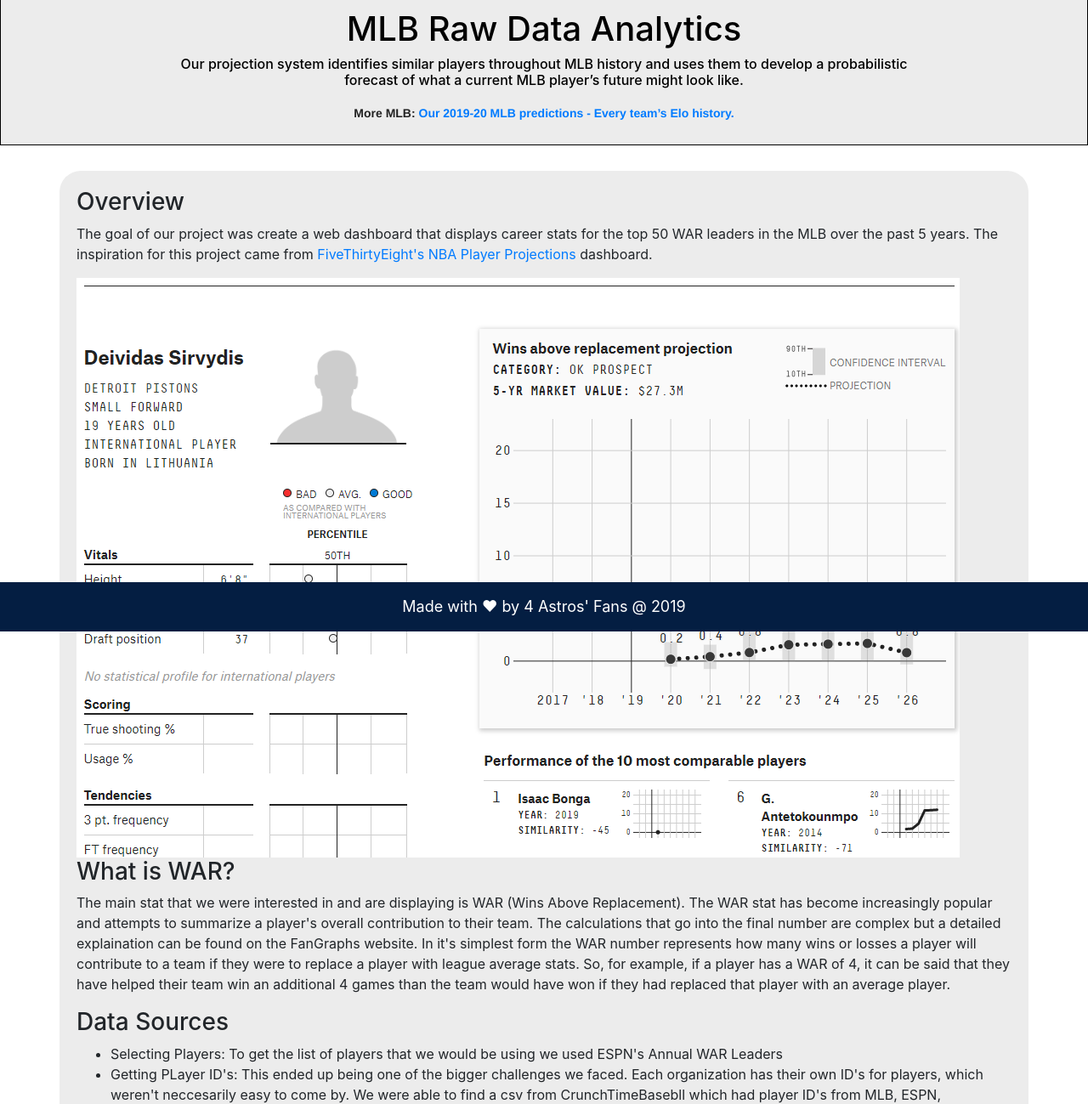
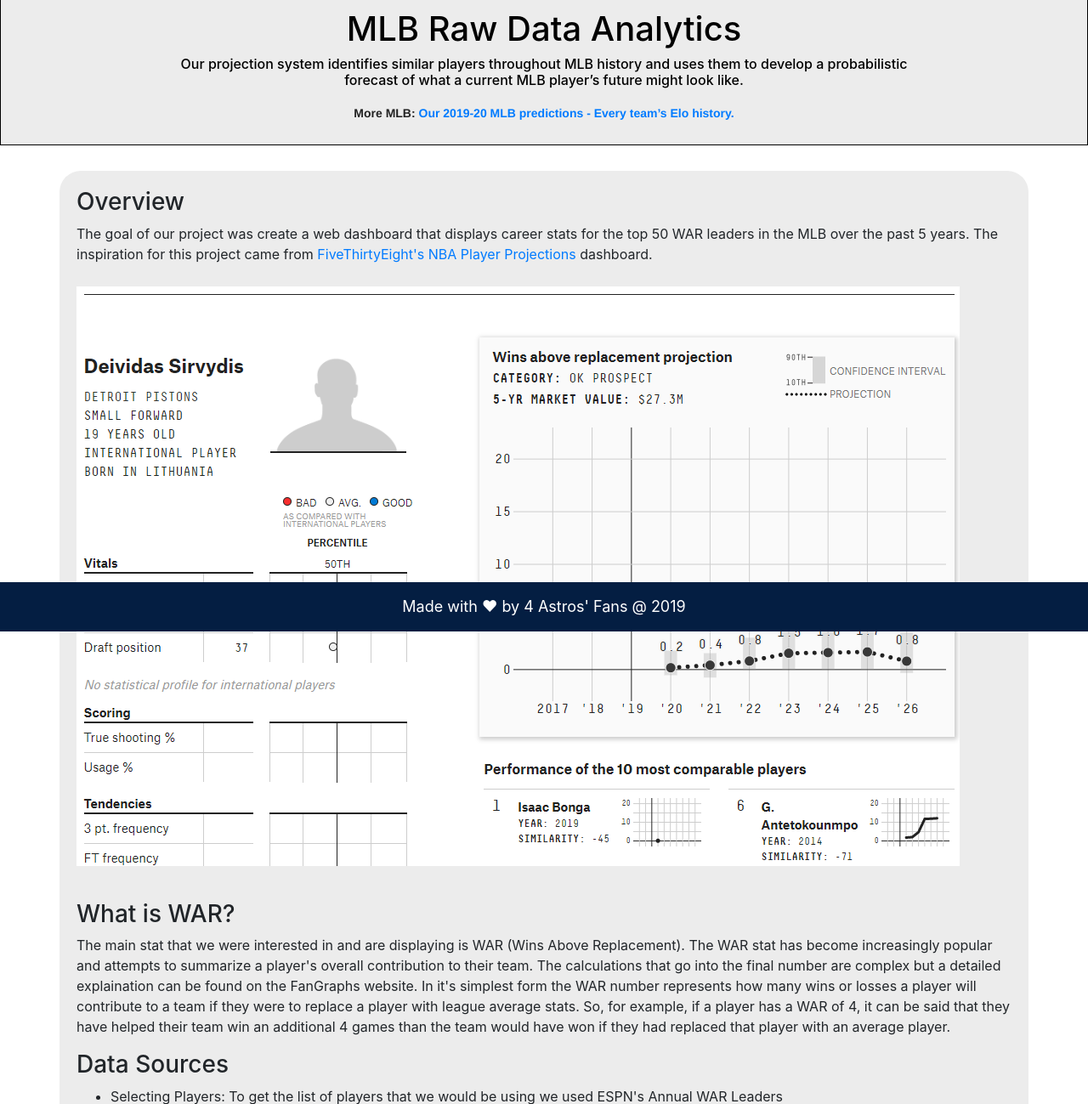
Before and after one commit to nickkeller21/MLB_Stats_viz, a Flask app: page /about in a window 1280 px wide. Shown: the part 57-1356 px from the top of the page at 85% size. Run offline with Flask 2, Linux system fonts and the light colour scheme; some libraries are stand-ins or nearby versions.

Commit message:
addding padding to about.html img

```diff
--- a/templates/about.html
+++ b/templates/about.html
@@ -76,7 +76,7 @@
 
         The inspiration for this project came from <a href = "https://projects.fivethirtyeight.com/2020-nba-player-projections/">FiveThirtyEight's NBA Player Projections</a> dashboard.
       </p>
-      <img src="../images/538.png">
+      <img src="../images/538.png", style="padding-top: 10px; padding-bottom: 40px;">
       <h3>What is WAR?</h3>
       <p>The main stat that we were interested in and are displaying is WAR (Wins Above Replacement).
         The WAR stat has become increasingly popular and attempts to summarize a player's overall contribution to their team.
```
